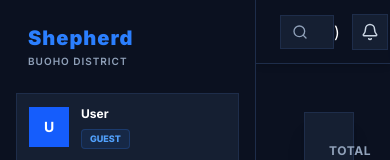
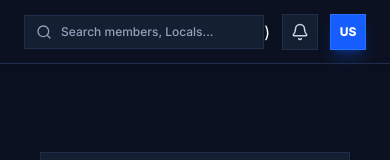
Before and after one commit to Code-Chris77/district-visitation-system, a Next.js app in the folder frontend/: page /locals in a window 390 px wide. Shown: the top 160 px of the page. Built offline with nearby package versions, Linux system fonts and the light colour scheme; no server answers.

Commit message:
Make dashboard responsive on mobile

```diff
--- a/frontend/src/components/layout/DashboardLayout.tsx
+++ b/frontend/src/components/layout/DashboardLayout.tsx
@@ -5,11 +5,11 @@ import Navbar from "./Navbar";
 
 export default function DashboardLayout({ children }: { children: React.ReactNode }) {
   return (
-    <div className="flex h-screen w-screen overflow-hidden bg-[#0B1120] text-white">
+    <div className="flex h-screen w-screen overflow-hidden bg-[#0B1120] text-white flex-col md:flex-row">
       <Sidebar />
-      <div className="flex flex-1 flex-col overflow-hidden">
+      <div className="flex flex-1 flex-col overflow-hidden w-full min-w-0">
         <Navbar />
-        <main className="flex-1 overflow-y-auto bg-[#0B1120] text-slate-100 p-6">
+        <main className="flex-1 overflow-y-auto bg-[#0B1120] text-slate-100 p-4 sm:p-6 pt-16 md:pt-6">
           {children}
         </main>
       </div>
--- a/frontend/src/components/layout/Sidebar.tsx
+++ b/frontend/src/components/layout/Sidebar.tsx
@@ -1,5 +1,6 @@
 "use client";
 
+import { useState } from "react";
 import Image from "next/image";
 import Link from "next/link";
 import { usePathname } from "next/navigation";
@@ -14,6 +15,8 @@ import {
   User as UserIcon,
   FileText,
   Calendar,
+  Menu,
+  X,
 } from "lucide-react";
 
 interface NavItem {
@@ -27,10 +30,11 @@ type UserRole = "ADMIN" | "PASTOR" | "ELDER" | "DATA_OFFICER" | "UNASSIGNED";
 export default function Sidebar() {
   const pathname = usePathname();
   const { user, logout, loading } = useAuth();
+  const [mobileOpen, setMobileOpen] = useState(false);
 
   // Show loading placeholder
   if (loading) {
-    return <aside className="w-64 min-h-screen bg-[#0B1120] border-r border-[#1E2D4A]" />;
+    return <aside className="hidden md:block w-64 min-h-screen bg-[#0B1120] border-r border-[#1E2D4A]" />;
   }
 
   // Role-based navigation matrix
@@ -48,7 +52,7 @@ export default function Sidebar() {
       case "PASTOR":
         return [
           { label: "Dashboard", href: "/pastor/dashboard", icon: LayoutDashboard },
-          { label: "Pastoral Planner", href: "/pastor/planner", icon: Calendar }, // 👈 Added Pastoral Planner
+          { label: "Pastoral Planner", href: "/pastor/planner", icon: Calendar },
           { label: "Members Directory", href: "/members", icon: Users },
           { label: "Visitations & Reports", href: "/reports", icon: FileText },
         ];
@@ -70,7 +74,7 @@ export default function Sidebar() {
     }
   };
 
-  const navItems = getNavItems(user?.role ?? null);
+  const navItems = getNavItems((user?.role as UserRole) ?? null);
   const fullName = user ? `${user.firstName} ${user.lastName}`.trim() : "User";
 
   // Dynamic Initials Fallback
@@ -84,16 +88,54 @@ export default function Sidebar() {
   };
 
   return (
-    <aside className="w-64 bg-[#0B1120] border-r border-[#1E2D4A] p-4 flex flex-col justify-between min-h-screen text-white select-none">
+    <>
+      {/* 📱 Mobile Top Header Toggle Bar (<768px) */}
+      <div className="md:hidden fixed top-0 left-0 right-0 h-14 bg-[#0B1120]/95 backdrop-blur-md border-b border-[#1E2D4A] z-40 px-4 flex items-center justify-between">
+        <div className="flex items-center gap-3">
+          <button
+            onClick={() => setMobileOpen(true)}
+            className="p-2 rounded-xl bg-[#151F32] border border-[#1E2D4A] text-white active:scale-95 transition"
+            aria-label="Toggle navigation menu"
+          >
+            <Menu size={20} />
+          </button>
+          <span className="font-black text-base text-blue-500">
+            Shepherd
+          </span>
+        </div>
+      </div>
+
+      {/* 📱 Mobile Drawer Backdrop */}
+      {mobileOpen && (
+        <div
+          onClick={() => setMobileOpen(false)}
+          className="md:hidden fixed inset-0 bg-black/80 z-50 backdrop-blur-sm transition-opacity"
+        />
+      )}
+
+      {/* 🖥️ Desktop Sidebar / 📱 Mobile Slide-in Drawer */}
+      <aside
+        className={`fixed md:static inset-y-0 left-0 z-50 w-64 bg-[#0B1120] border-r border-[#1E2D4A] p-4 flex flex-col justify-between text-white select-none transition-transform duration-300 ease-in-out shrink-0 ${
+          mobileOpen ? "translate-x-0" : "-translate-x-full md:translate-x-0"
+        }`}
+      >
         <div className="space-y-6">
           {/* Brand Header */}
-        <div className="px-3 pt-2">
+          <div className="px-3 pt-2 flex items-center justify-between">
+            <div>
               <div className="font-black text-xl tracking-wider text-blue-500 flex items-center gap-2">
                 Shepherd
               </div>
               <p className="text-[10px] text-slate-400 font-semibold uppercase tracking-widest mt-0.5">
                 Buoho District
               </p>
+            </div>
+            <button
+              onClick={() => setMobileOpen(false)}
+              className="md:hidden p-1.5 rounded-lg bg-[#151F32] text-slate-400 hover:text-white"
+            >
+              <X size={18} />
+            </button>
           </div>
 
           {/* Dynamic Authenticated User Profile Card */}
@@ -107,7 +149,7 @@ export default function Sidebar() {
                 className="rounded-xl border border-blue-500/30 object-cover aspect-square"
               />
             ) : (
-            <div className="flex h-10 w-10 items-center justify-center rounded-xl bg-blue-600 font-bold text-sm text-white">
+              <div className="flex h-10 w-10 items-center justify-center rounded-xl bg-blue-600 font-bold text-sm text-white shrink-0">
                 {initials}
               </div>
             )}
@@ -141,6 +183,7 @@ export default function Sidebar() {
                 <Link
                   key={item.href}
                   href={item.href}
+                  onClick={() => setMobileOpen(false)}
                   className={`flex items-center gap-3 px-3 py-2.5 rounded-xl text-xs font-bold transition ${
                     isActive
                       ? "bg-blue-600 text-white shadow-lg shadow-blue-600/30"
@@ -158,12 +201,16 @@ export default function Sidebar() {
         {/* Sign Out Button */}
         <div className="pt-4 border-t border-[#1E2D4A]">
           <button
-          onClick={handleLogout}
+            onClick={() => {
+              setMobileOpen(false);
+              handleLogout();
+            }}
             className="w-full flex items-center justify-center gap-2 rounded-xl bg-red-500/10 border border-red-500/20 py-2.5 text-xs font-bold text-red-400 hover:bg-red-500/20 transition"
           >
             <LogOut size={14} /> Sign Out
           </button>
         </div>
       </aside>
+    </>
   );
 }
```
Lines whose indentation alone changed are shown as unchanged.
